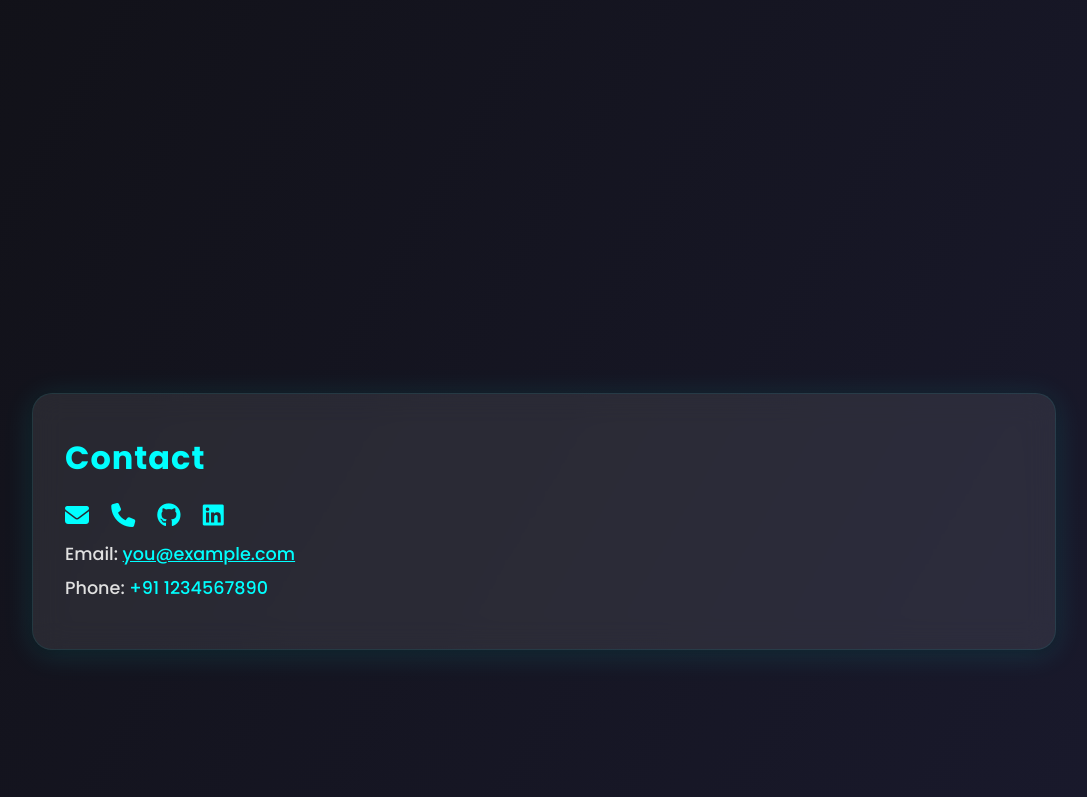
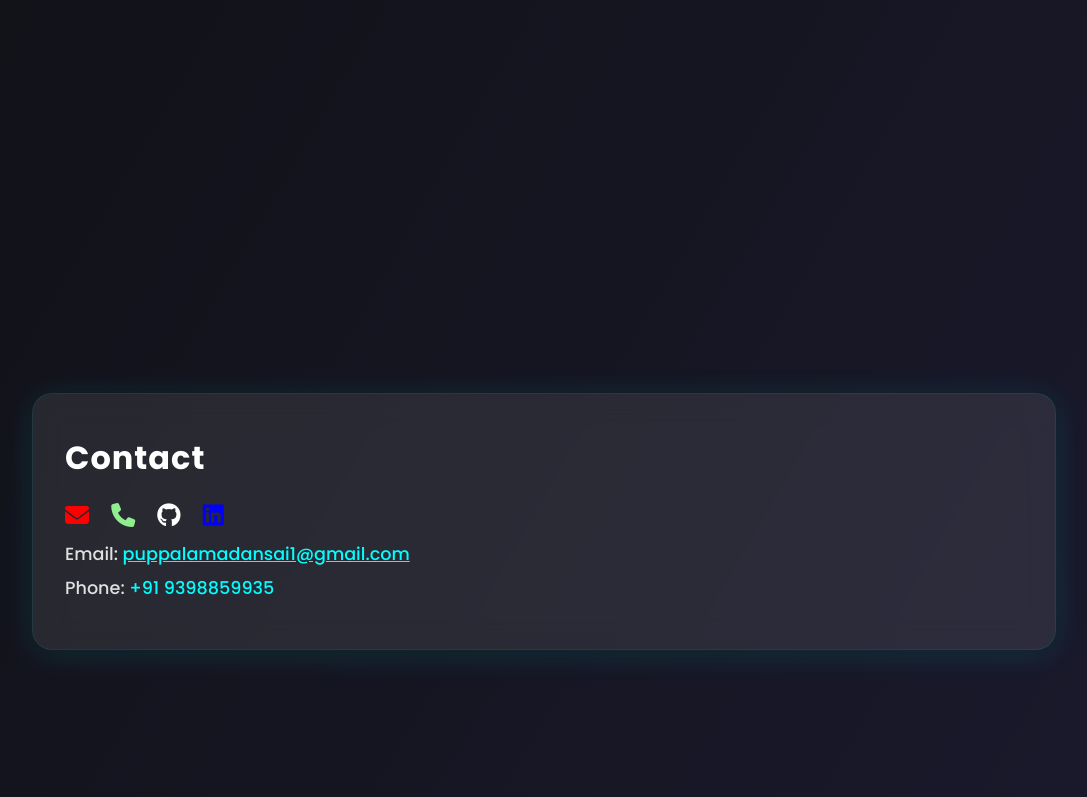
Before and after one commit to Puppala-Madansai/portfolio-design, a plain HTML site: page index.html in a window 1280 px wide. Shown: the part 1511-2308 px from the top of the page, without its empty margins (96-1183 px from the left). Drawn offline with Linux system fonts and the light colour scheme.

Commit message:
Update index.html

```diff
--- a/index.html
+++ b/index.html
@@ -45,6 +45,12 @@
       letter-spacing: 2px;
       text-shadow: 0 0 8px #0ff7;
       font-size: 2rem;
+      transition: 600ms;
+
+    }
+    header h1:hover {
+      transform: scale(1.2);
+
     }
     nav a {
       color: white;
@@ -54,6 +60,7 @@
       position: relative;
       transition: color 0.3s;
       padding-bottom: 2px;
+
     }
     nav a::after {
       content: '';
@@ -101,7 +108,7 @@
       box-shadow: 0 8px 40px rgba(0,255,255,0.18), 0 4px 16px rgba(0,0,0,0.35);
     }
     .glass-card h2 {
-      color: #0ff;
+      color: white;
       margin-bottom: 1rem;
       font-size: 2rem;
       font-weight: 700;
@@ -185,6 +192,35 @@
       color: #0ff;
       font-weight: 500;
     }
+
+    .phone-icon {
+      color:lightgreen !important;
+    }
+    .phone-icon:hover {
+      color: green !important;
+      text-shadow: 0 0 8px #ff3b3b77;
+    }
+    .mail-icon {
+      color:red !important;
+    }
+    .mail-icon:hover {
+      color: red !important;
+      text-shadow: 0 0 8px #ff3b3b77;
+    }
+    .lin-icon {
+      color:blue !important;
+    }
+    .lin-icon:hover {
+      color: blue !important;
+      text-shadow: 0 0 8px #ff3b3b77;
+    }
+    .git-icon {
+      color:white !important;
+    }
+    .git-icon:hover {
+      color: white !important;
+      text-shadow: 0 0 8px #ff3b3b77;
+    }
     footer {
       text-align: center;
       padding: 2rem;
@@ -247,13 +283,13 @@
     <div class="glass-card">
       <h2>Contact</h2>
       <div class="contact-icons">
-        <a href="mailto:you@example.com" title="Email"><i class="fas fa-envelope"></i></a>
-        <a href="tel:+911234567890" title="Phone"><i class="fas fa-phone"></i></a>
-        <a href="https://github.com/" target="_blank" rel="noopener" title="GitHub"><i class="fab fa-github"></i></a>
-        <a href="https://linkedin.com/" target="_blank" rel="noopener" title="LinkedIn"><i class="fab fa-linkedin"></i></a>
+        <a href="mailto:puppalamadansai1@gmail.com" title="Email" class="mail-icon"><i class="fas fa-envelope"></i></a>
+        <a href="tel:+91 9398859935" title="Phone" class="phone-icon"><i class="fas fa-phone"></i></a>
+        <a href="https://github.com/" target="_blank" rel="noopener" title="GitHub" class="git-icon"><i class="fab fa-github"></i></a>
+        <a href="https://linkedin.com/" target="_blank" rel="noopener" title="LinkedIn" class="lin-icon"><i class="fab fa-linkedin"></i></a>
       </div>
-      <p>Email: <a href="mailto:you@example.com" class="contact-email">you@example.com</a></p>
-      <p>Phone: <span class="contact-phone">+91 1234567890</span></p>
+      <p>Email: <a href="mailto:puppalamadansai1@gmail.com" class="contact-email">puppalamadansai1@gmail.com</a></p>
+      <p>Phone: <span class="contact-phone">+91 9398859935</span></p>
     </div>
   </section>
 
```
